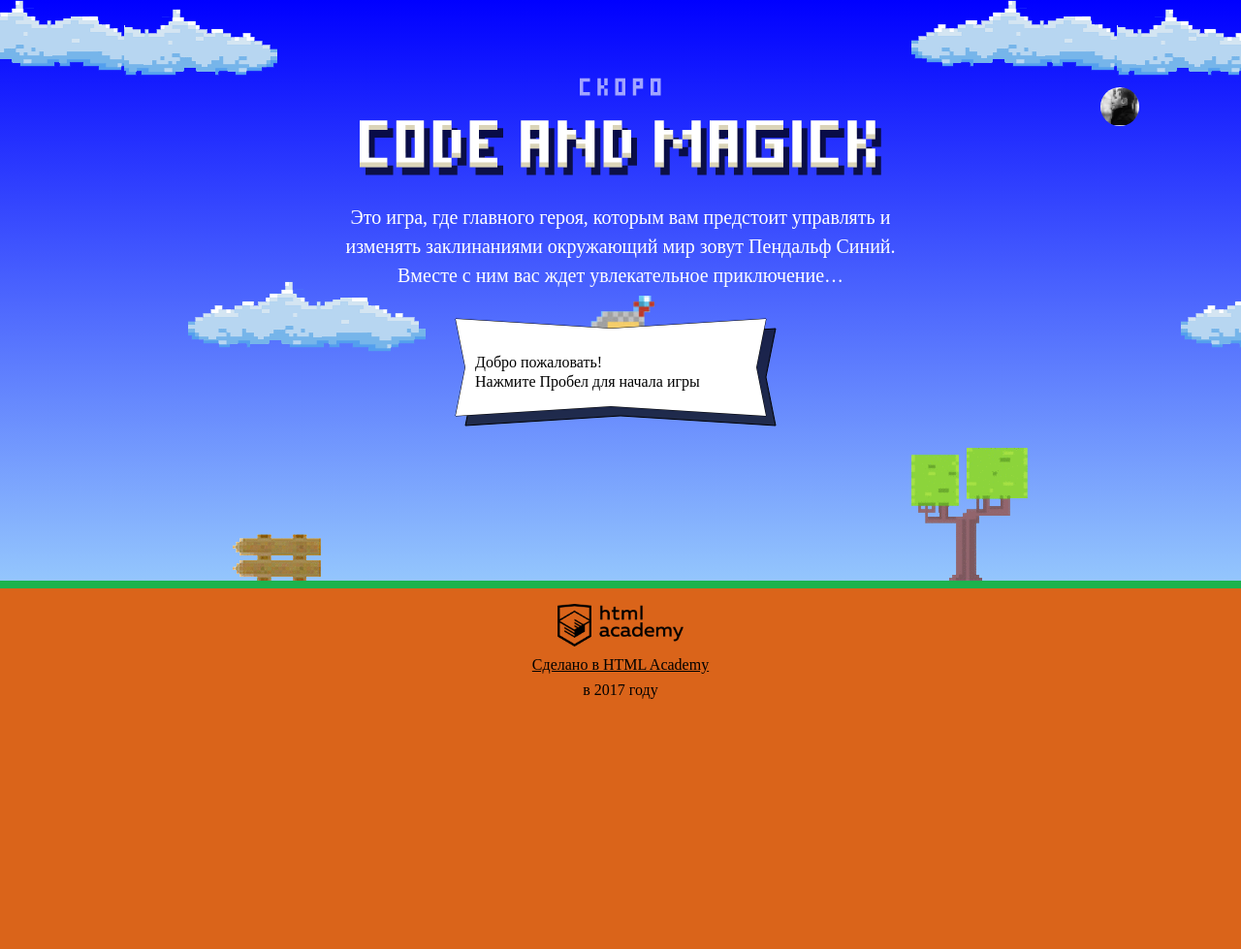
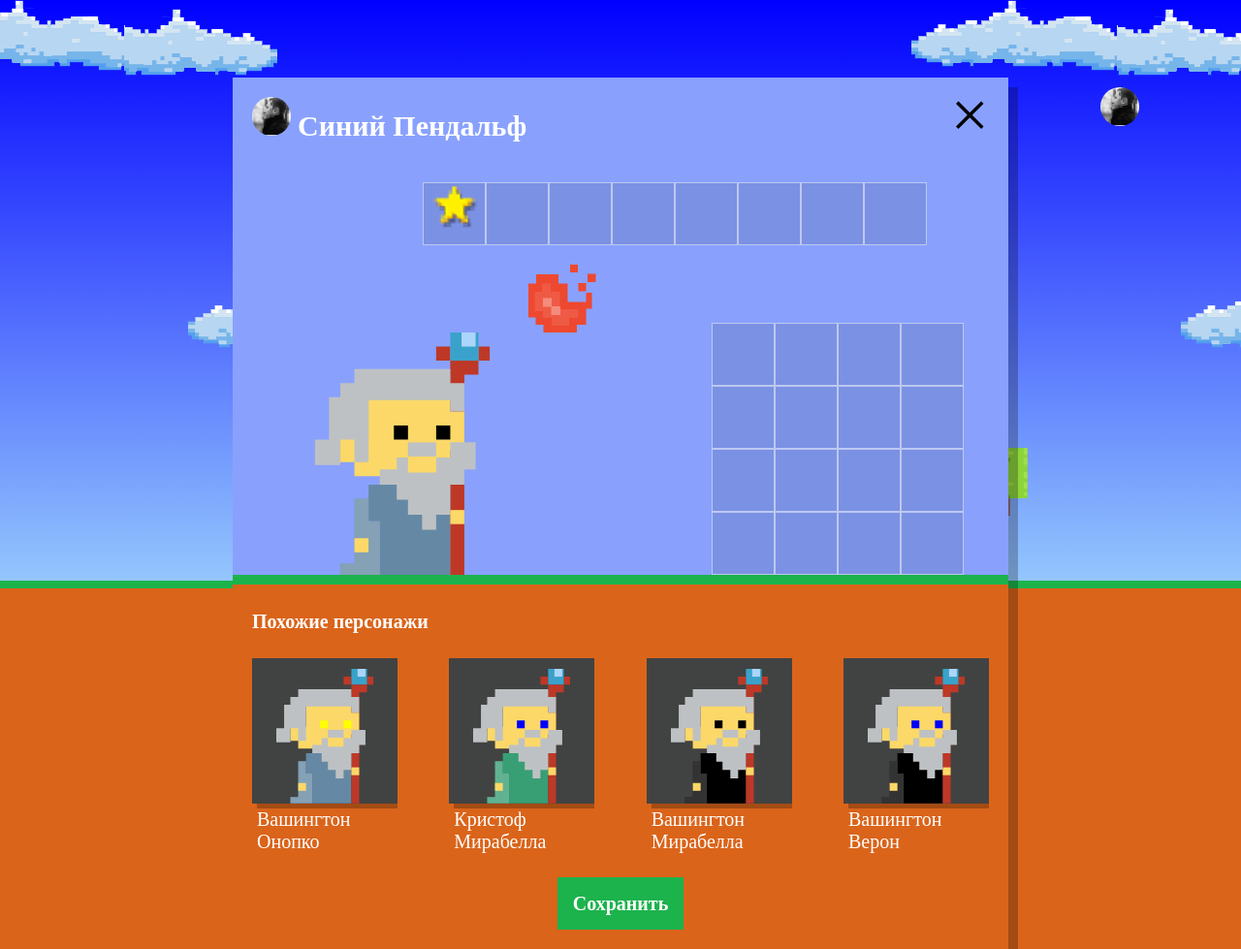
Before and after one commit to nikopol-fw/38064-code-and-magick, a website: page index.html in a window 1280 px wide. Shown: the whole page at 97% size. Before the commit the page ends 800 px from the top, so only its background shows below. Drawn offline with Linux system fonts and the light colour scheme; a web font is replaced by a local one.

Commit message:
Добавляет шаблонизацию блока с настройками мага

```diff
--- a/index.html
+++ b/index.html
@@ -202,6 +202,7 @@
     return height * 1 / 3 - getWizardHeight(wizardWidth);
   }
 </script>
+<script src="js/setup.js"></script>
 <script src="js/stat.js"></script>
 <script src="js/game.js"></script>
 
--- /dev/null
+++ b/js/setup.js
@@ -0,0 +1,106 @@
+'use strict';
+
+document.querySelector('.setup').classList.remove('hidden');
+
+var NAMES = [
+  'Иван',
+  'Хуан Себастьян',
+  'Мария',
+  'Кристоф',
+  'Виктор',
+  'Юлия',
+  'Люпита',
+  'Вашингтон'
+];
+
+var SUR_NAMES = [
+  'да Марья',
+  'Верон',
+  'Мирабелла',
+  'Вальц',
+  'Онопко',
+  'Топольницкая',
+  'Нионго',
+  'Ирвинг'
+];
+
+var COAT_COLORS = [
+  'rgb(101, 137, 164)',
+  'rgb(241, 43, 107)',
+  'rgb(146, 100, 161)',
+  'rgb(56, 159, 117)',
+  'rgb(215, 210, 55)',
+  'rgb(0, 0, 0)'
+];
+
+var EYE_COLORS = [
+  'black',
+  'red',
+  'blue',
+  'yellow',
+  'green',
+];
+
+// Получить случайный элемент массива
+// @array - массив с элементами для выборки
+var getRandomArrayItem = function (array) {
+  return array[Math.floor(Math.random() * array.length)];
+};
+
+// Создать объект для нового персонажа
+// @nameAtr - строка, имя персонажа
+// @coatColorAtr - строка, цвет плаща
+// @eyesColorAtr - строка, цвет глаз
+var createCharacter = function (nameAtr, coatColorAtr, eyesColorAtr) {
+  var newCharacter = {
+    name: nameAtr,
+    coatColor: coatColorAtr,
+    eyesColor: eyesColorAtr
+  };
+
+  return newCharacter;
+};
+
+// Сгенерировать нового персонажа
+var genericCharacter = function () {
+  var characterName = getRandomArrayItem(NAMES) + ' ' + getRandomArrayItem(SUR_NAMES);
+  var characterCoat = getRandomArrayItem(COAT_COLORS);
+  var characterEye = getRandomArrayItem(EYE_COLORS);
+  return createCharacter(characterName, characterCoat, characterEye);
+};
+
+// Создать новый nodeDOM на основе template
+// @template - DOM-element используемый для создания персонажа
+// @characters - массив с объектами-персонаж
+var createCharacterDom = function (template, characters) {
+  var newCharacter = template.cloneNode(true);
+
+  newCharacter.querySelector('.setup-similar-label').textContent = characters[i].name;
+  newCharacter.querySelector('.wizard-coat').style.fill = characters[i].coatColor;
+  newCharacter.querySelector('.wizard-eyes').style.fill = characters[i].eyesColor;
+
+  return newCharacter;
+};
+
+
+var characters = [];
+for (var i = 0; i < 4; i++) {
+  characters[i] = genericCharacter();
+}
+
+
+var characterPool = document.querySelector('.setup-similar-list');
+var characterTemplate = document.querySelector('#similar-wizard-template').content.querySelector('.setup-similar-item');
+
+var characterFragment = document.createDocumentFragment();
+for (var i = 0; i < characters.length; i++) {
+  characterFragment.appendChild(createCharacterDom(
+    characterTemplate,
+    characters
+  ));
+}
+
+characterPool.appendChild(characterFragment);
+
+
+document.querySelector('.setup-similar').classList.remove('hidden');
```
